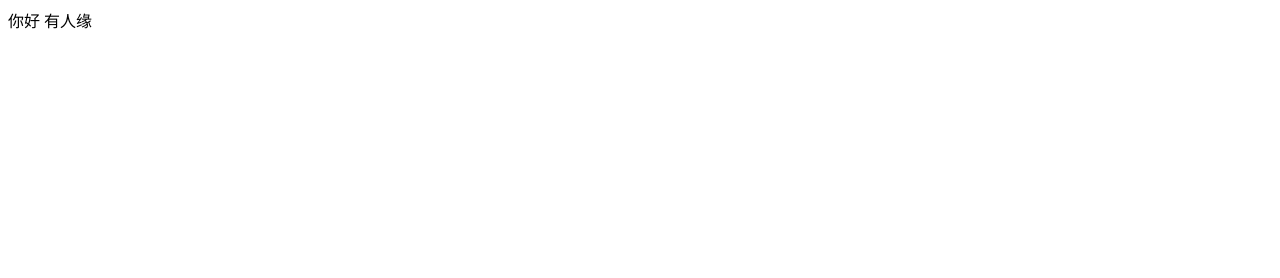
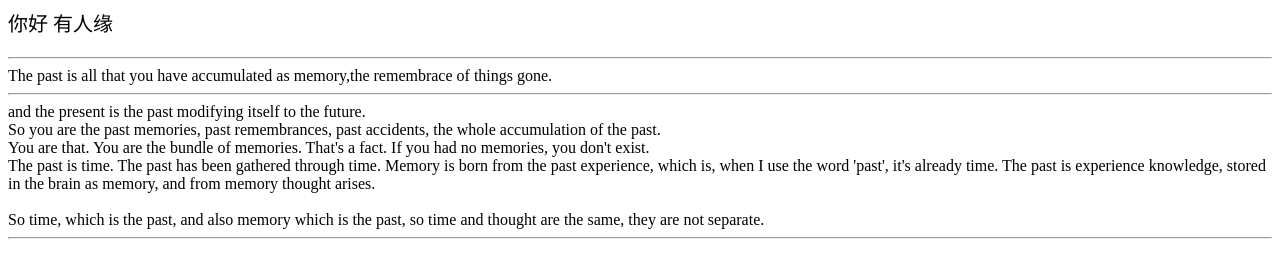
Before and after one commit to liou410182/svaliou.github.io, a plain HTML site: page index.html in a window 1280 px wide. Drawn offline with Linux system fonts and the light colour scheme.

Commit message:
Update index.html

```diff
--- a/index.html
+++ b/index.html
@@ -1 +1,19 @@
-<p>你好 有人缘<p/>
+
+<p style="font-size:20">
+    你好 有人缘<br>
+    <hr>
+    The past is all that you have accumulated as memory,the remembrace of things gone.<br>
+    <hr>
+    and the present is the past modifying itself to the future.<br>
+    So you are the past memories, past remembrances, past accidents, the whole accumulation of the past.<br>
+    You are that. You are the bundle of memories. That's a fact. If you had no memories, you don't exist.<br>
+    The past is time. The past has been gathered through time.
+    Memory is born from the past experience, which is, when I use the word 'past', it's already time.
+    The past is experience knowledge, stored in the brain as memory, and from memory thought arises.<br>
+    <br>
+    So time, which is the past, and also memory which is the past, so time and thought are the same, they are not separate.<br>
+    <hr>
+
+
+
+<p/>
```
